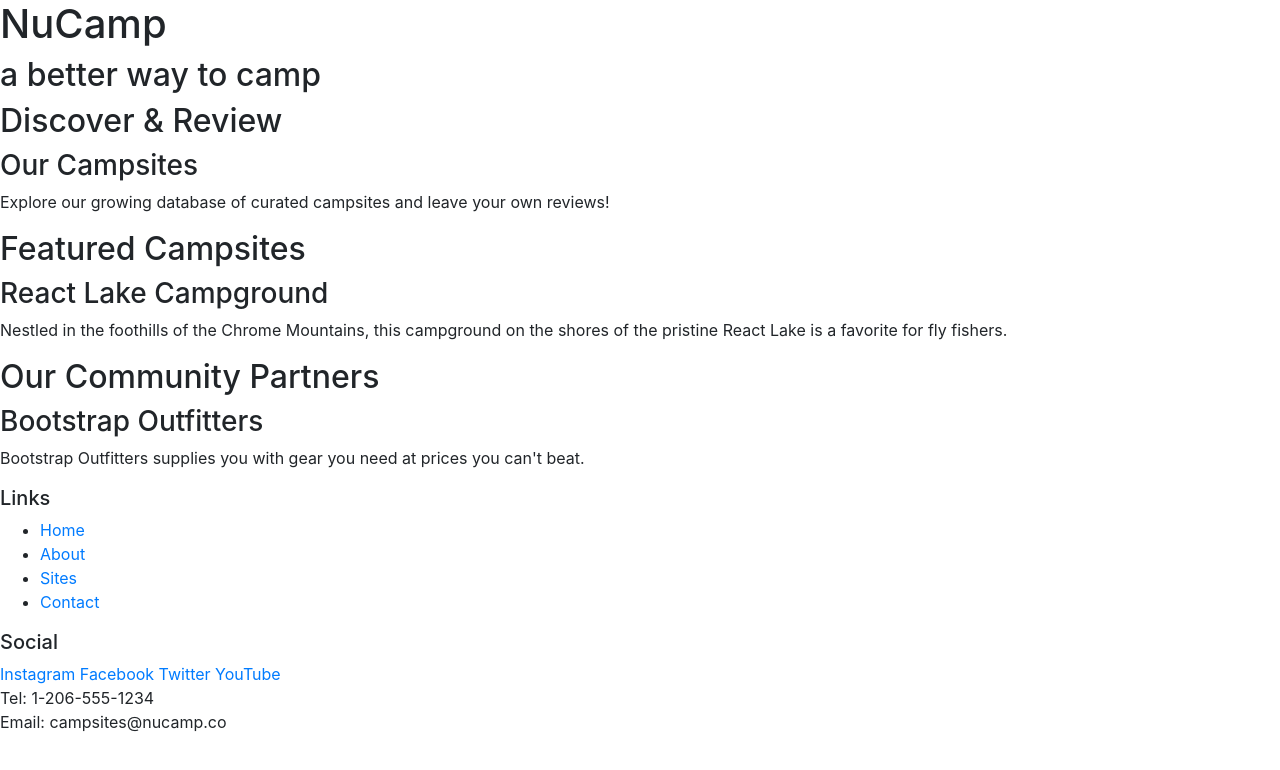
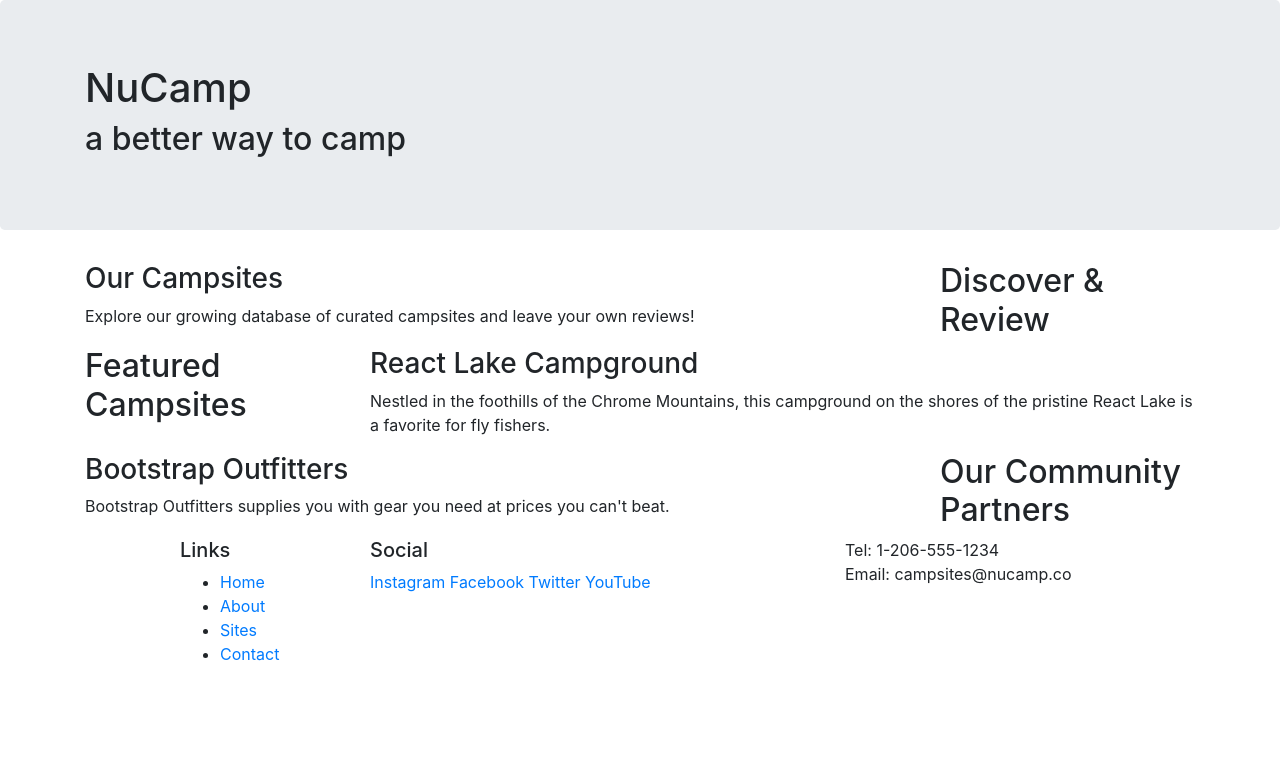
Before and after one commit to Reina-Inouye/Nucampsite, a website: page index.html in a window 1280 px wide. Drawn offline with nearby package versions, Linux system fonts and the light colour scheme.

Commit message:
Bootstrap Grid

```diff
--- a/index.html
+++ b/index.html
@@ -14,50 +14,74 @@
 
 <body>
 
-    <header>
-        <div>
+    <header class="jumbotron">
+        <div class ="container">
+            <div class = "row">
+                <div class = "col">
                     <h1>NuCamp</h1>
                     <h2>a better way to camp</h2>
                 </div>
+            </div>
+        </div>
+
     </header>
 
-    <div>
+        <div class = "container">
+            <div class = "row">
+                <div class ="col-sm-4 order-sm-last col-md-3">
                     <h2>Discover & Review</h2>
+                </div>
+                <div class = "col">
                     <h3>Our Campsites</h3>
                     <p>Explore our growing database of curated campsites and leave your own reviews!</p>
                 </div>
+            </div>
 
-    <div>
+
+            <div class = "row">
+                <div class ="col-sm-4 col-md-3">
                     <h2>Featured Campsites</h2>
+                </div>
+                <div class = "col">
                     <h3>React Lake Campground</h3>
                     <p>Nestled in the foothills of the Chrome Mountains, this campground on the shores of the pristine React Lake is a favorite for fly fishers.</p>
                 </div>
-    <div>
+            </div>
+
+            <div class = "row">
+                <div class ="col-sm-4 order-sm-last col-md-3">
                     <h2>Our Community Partners</h2>
+                </div>
+                <div class ="col">
                     <h3>Bootstrap Outfitters</h3>
                     <p>Bootstrap Outfitters supplies you with gear you need at prices you can't beat.</p>
                 </div>
-
+            </div>
+        </div>
     <footer>
-        <div>
+        <div class="container">
+            <div class="row">
+                <div class ="col-4 offset-1 col-sm-2">
                     <h5>Links</h5>
-            <ul>
+                    <ul class ="list-unstlyed">
                         <li><a href="#">Home</a></li>
                         <li><a href="#">About</a></li>
                         <li><a href="#">Sites</a></li>
                         <li><a href="#">Contact</a></li>
                     </ul>
                 </div>
-        <div>
+                <div class ="col-6 col-sm-5">
                     <h5>Social</h5>
                     <a href="http://instagram.com/">Instagram</a>
                     <a href="http://facebook.com/">Facebook</a>
                     <a href="http://twitter.com/">Twitter</a>
                     <a href="http://youtube.com/">YouTube</a>
                 </div>
-        <div>
+                <div class="col-sm-4">
                     Tel: 1-206-555-1234<br />
                     Email: campsites@nucamp.co
+                </div>
+             </div>
         </div>
     </footer>
 
```
Lines whose indentation alone changed are shown as unchanged.
